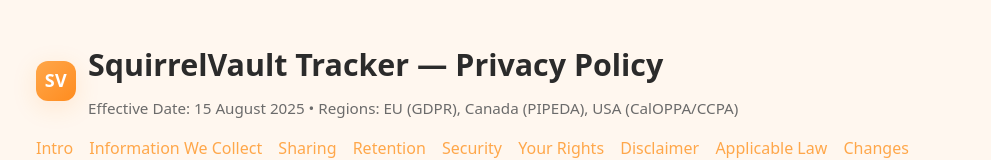
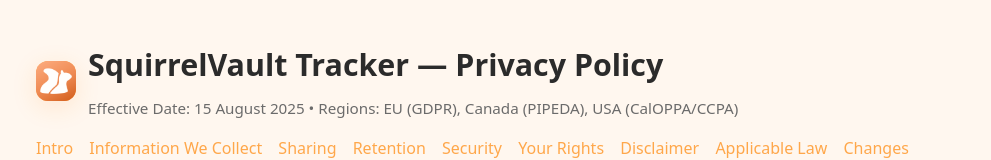
Before and after one commit to Squirrel-app/SquirrelVault-Tracker-Support, a plain HTML site: page privacy.html in a window 1280 px wide. Shown: the top 160 px of the page, without its empty margins (144-1135 px from the left). Drawn offline with Linux system fonts and the light colour scheme.

Commit message:
Update privacy.html

```diff
--- a/privacy.html
+++ b/privacy.html
@@ -74,7 +74,9 @@
 <main class="wrap">
   <header>
     <div class="brand">
-      <div class="logo">SV</div>
+  <div class="logo">
+  <img src="squirrelvault-icon.png" alt="SquirrelVault Tracker logo" style="width:100%;height:100%;border-radius:12px;">
+</div>
       <div>
         <h1>SquirrelVault Tracker — Privacy Policy</h1>
         <div class="sub">
```
